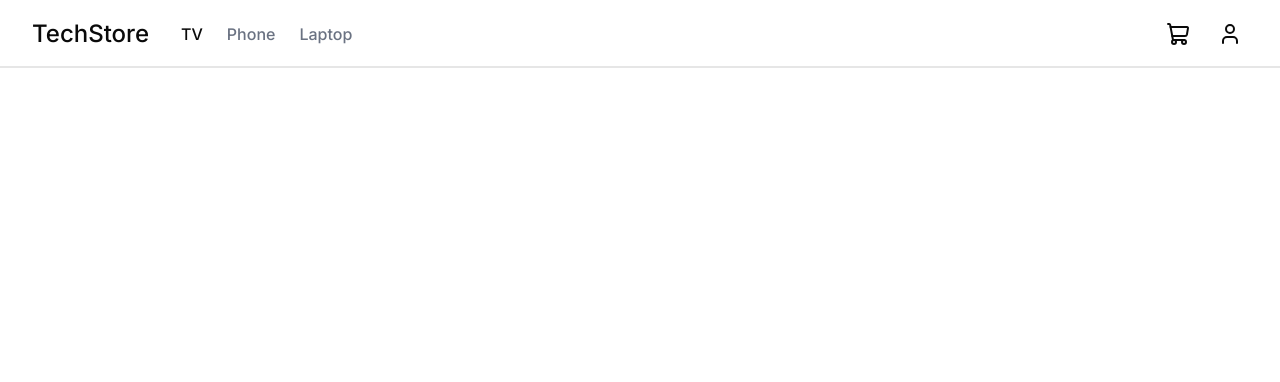
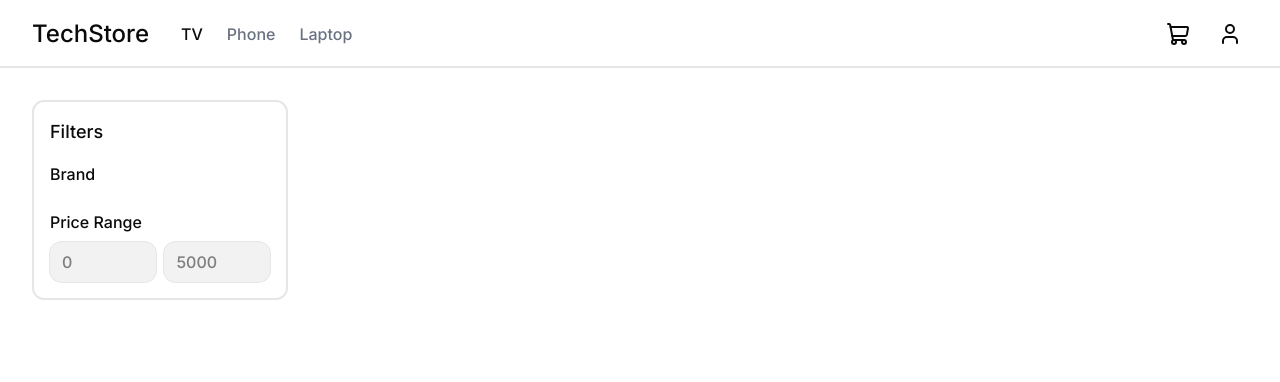
Before and after one commit to shishkinsa997/ecommerce, a React (Vite) app: page / in a window 1280 px wide. Shown: the top 382 px of the page. Built offline with nearby package versions, Linux system fonts and the light colour scheme.

Commit message:
feat: implement sidebar

```diff
--- /dev/null
+++ b/src/components/layout/MainLayout.jsx
@@ -0,0 +1,13 @@
+import SideBar from '@components/ui/SideBar';
+
+const MainLayout = () => {
+  return (
+    <main className="mx-auto w-full">
+      <div className="max-w-360 mx-auto gap-6 p-8 flex items-start">
+        <SideBar />
+      </div>
+    </main>
+  );
+}
+
+export default MainLayout;
--- /dev/null
+++ b/src/components/ui/Sidebar.jsx
@@ -0,0 +1,24 @@
+const Sidebar = () => {
+
+  return (
+    <aside className="max-w-64 h-full flex flex-col items-start gap-4 ">
+      <div className='w-full h-full flex flex-col items-start gap-4 p-4 rounded-xl border-2 border-black/10'>
+        <h2 className="text-lg/7">Filters</h2>
+        <div className="flex flex-col gap-6 w-full">
+          <div className=" flex flex-col gap-2 text-left w-full">
+            <h3>Brand</h3>
+          </div>
+          <div className="flex flex-col gap-2 text-left w-full">
+            <h3>Price Range</h3>
+            <div className='flex justify-between gap-2'>
+              <input type='number' className='max-w-[48%] rounded-xl ring-1 ring-black/10 bg-black/5 focus:outline-none px-3 py-2' placeholder='0'/>
+              <input type='number' className='max-w-[48%] rounded-xl ring-1 ring-black/10 bg-black/5 focus:outline-none px-3 py-2' placeholder='5000'/>
+            </div>
+          </div>
+        </div>
+      </div>
+    </aside>
+  );
+}
+
+export default Sidebar;
--- a/src/pages/Home.jsx
+++ b/src/pages/Home.jsx
@@ -1,10 +1,12 @@
 import Header from '../components/layout/Header';
+import MainLayout from '../components/layout/MainLayout';
 import Footer from '../components/layout/Footer';
 
 const Home = () => {
   return (
     <>
       <Header />
+      <MainLayout />
       <Footer />
     </>
   );
```
